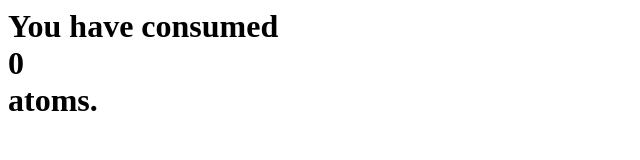
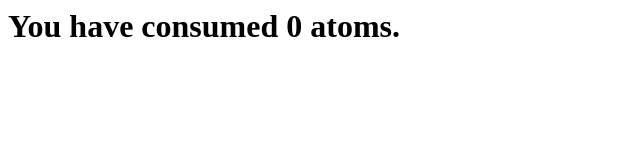
Before and after one commit to FallingMountain/consumption, a plain HTML site: page index.html in a window 1280 px wide. Shown: the whole page, without its empty margins (0-640 px from the left). Drawn offline with Linux system fonts and the light colour scheme.

Commit message:
Update index.html

```diff
--- a/index.html
+++ b/index.html
@@ -1,6 +1,6 @@
 <link rel="stylesheet" type="text/css" href="textures.css">
 <body>
-  <h1>You have consumed <div id="atoms">0</div> atoms. </h1>
+  <h1>You have consumed <span id="atoms">0</span> atoms. </h1>
 
 
 
```
